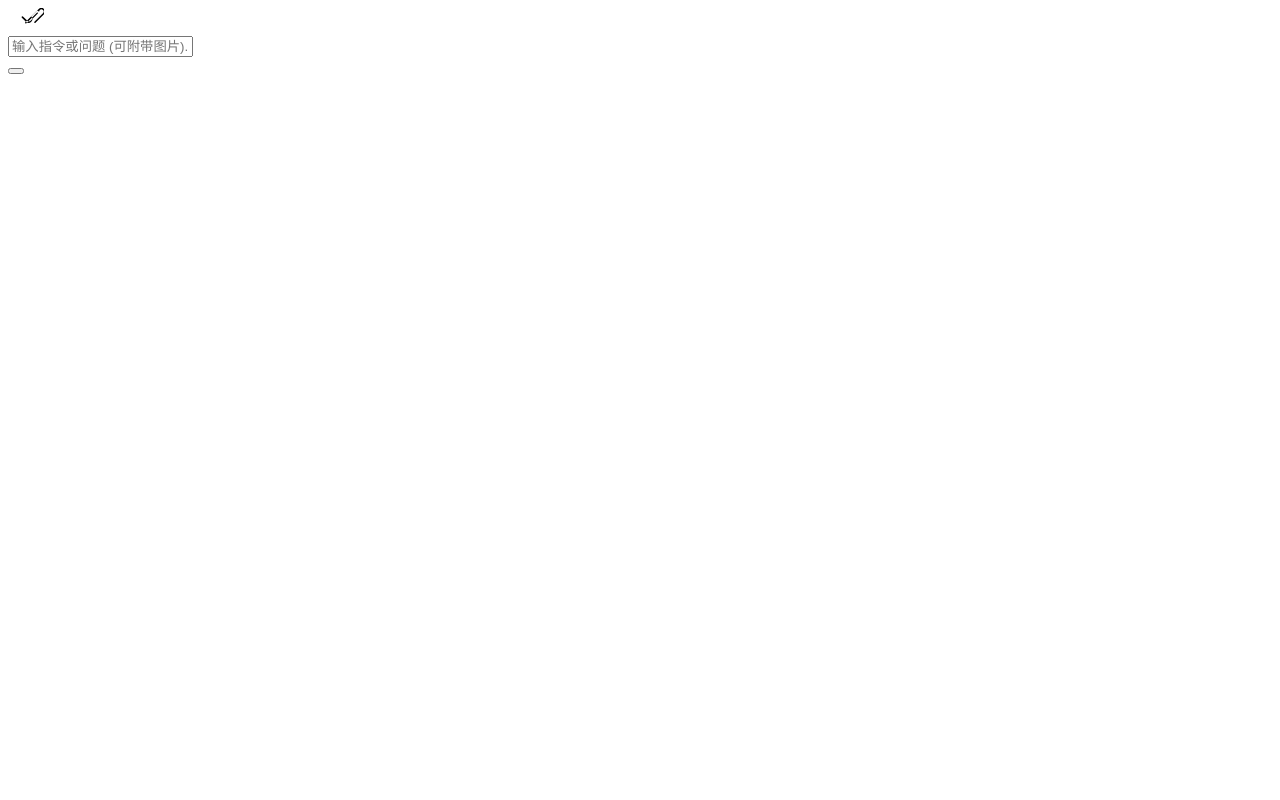
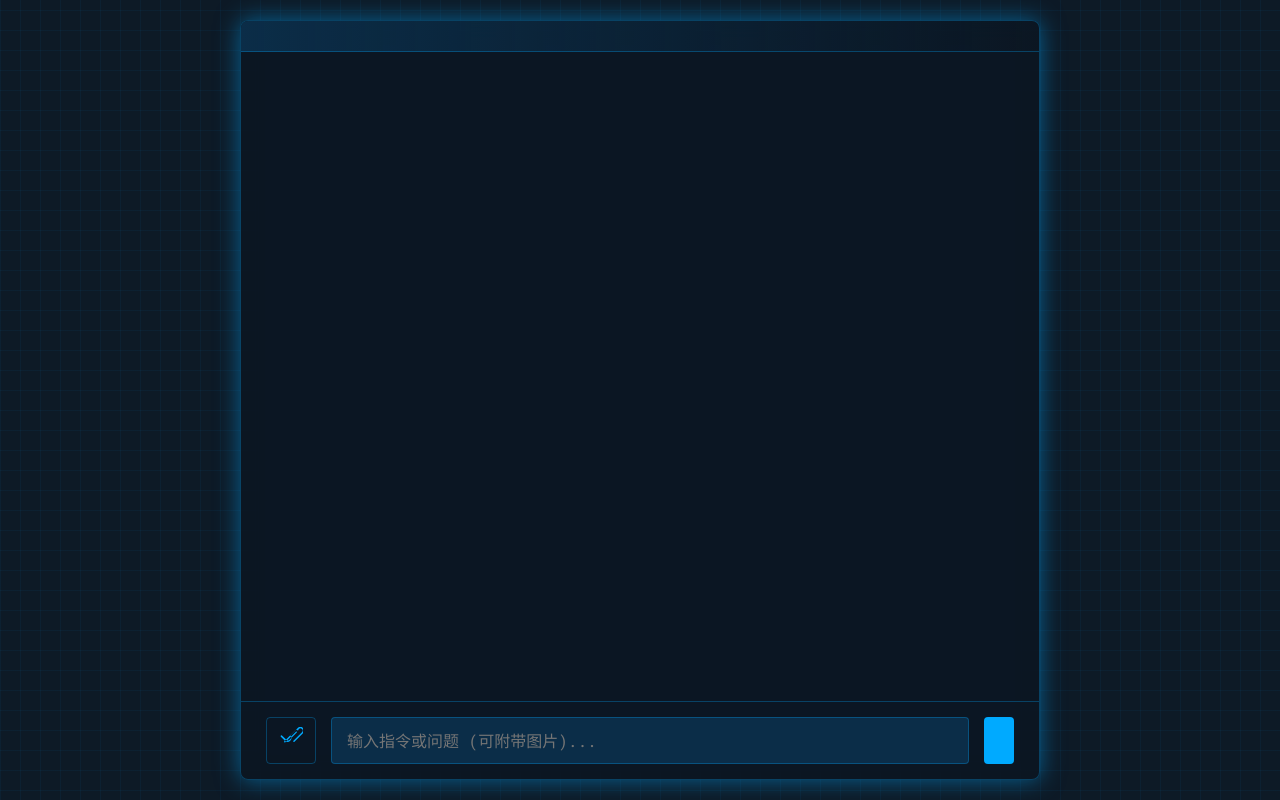
Before and after one commit to QuanZhouBuaa/fangningStudio, a website: page public/index.html in a window 1280 px wide. Drawn offline with nearby package versions, Linux system fonts and the light colour scheme.

Commit message:
Update style.css

```diff
--- a/public/style.css
+++ b/public/style.css
@@ -1,4 +1,226 @@
-/* --- 在 style.css 文件末尾添加 --- */
+/* --- CSS 变量定义 --- */
+:root {
+    --bg-color: #0d1a26;
+    --primary-color: #00aaff;
+    --secondary-color: #0b2d48;
+    --text-color: #e6f1ff;
+    --bot-msg-bg: rgba(13, 38, 62, 0.8);
+    --user-msg-bg: rgba(0, 99, 153, 0.8);
+    --border-color: rgba(0, 170, 255, 0.3);
+    --glow-color: rgba(0, 170, 255, 0.5);
+}
+
+/* --- 基础和背景 --- */
+* {
+    box-sizing: border-box;
+    margin: 0;
+    padding: 0;
+}
+
+body {
+    font-family: 'Roboto Mono', monospace;
+    background-color: var(--bg-color);
+    color: var(--text-color);
+    display: flex;
+    justify-content: center;
+    align-items: center;
+    height: 100vh;
+    overflow: hidden;
+}
+
+#background-animation {
+    position: fixed;
+    top: 0;
+    left: 0;
+    width: 100%;
+    height: 100%;
+    background-image:
+        linear-gradient(rgba(0, 170, 255, 0.05) 1px, transparent 1px),
+        linear-gradient(90deg, rgba(0, 170, 255, 0.05) 1px, transparent 1px);
+    background-size: 20px 20px;
+    z-index: -1;
+    animation: pan-background 60s linear infinite;
+}
+
+@keyframes pan-background {
+    0% { background-position: 0 0; }
+    100% { background-position: 1200px 600px; }
+}
+
+/* --- 聊天容器 --- */
+.chat-container {
+    width: 90%;
+    max-width: 800px;
+    height: 95vh;
+    background-color: rgba(11, 22, 34, 0.75);
+    backdrop-filter: blur(10px);
+    border: 1px solid var(--border-color);
+    border-radius: 8px;
+    box-shadow: 0 0 25px var(--glow-color);
+    display: flex;
+    flex-direction: column;
+    overflow: hidden;
+}
+
+/* --- 聊天头部 --- */
+.chat-header {
+    display: flex;
+    justify-content: space-between;
+    align-items: center;
+    padding: 15px 25px;
+    border-bottom: 1px solid var(--border-color);
+    background: linear-gradient(to right, var(--secondary-color), transparent);
+}
+.header-title h1 {
+    font-size: 1.2em;
+    color: var(--primary-color);
+    text-shadow: 0 0 5px var(--glow-color);
+}
+.header-title p {
+    font-size: 0.7em;
+    opacity: 0.7;
+    text-transform: uppercase;
+}
+.system-status {
+    display: flex;
+    align-items: center;
+    gap: 8px;
+    font-size: 0.8em;
+    color: #39ff14;
+}
+.status-light {
+    width: 10px;
+    height: 10px;
+    background-color: #39ff14;
+    border-radius: 50%;
+    box-shadow: 0 0 10px #39ff14;
+    animation: pulse 1.5s infinite;
+}
+@keyframes pulse {
+    0% { opacity: 1; }
+    50% { opacity: 0.5; }
+    100% { opacity: 1; }
+}
+
+
+/* --- 聊天消息区域 --- */
+.chat-box {
+    flex-grow: 1;
+    padding: 20px;
+    overflow-y: auto;
+    display: flex;
+    flex-direction: column;
+    gap: 20px;
+}
+
+.chat-box::-webkit-scrollbar {
+    width: 8px;
+}
+.chat-box::-webkit-scrollbar-track {
+    background: transparent;
+}
+.chat-box::-webkit-scrollbar-thumb {
+    background-color: var(--primary-color);
+    border-radius: 4px;
+    border: 2px solid transparent;
+    background-clip: content-box;
+}
+
+.message {
+    max-width: 85%;
+    padding: 12px 18px;
+    line-height: 1.6;
+    word-wrap: break-word;
+    border-radius: 4px;
+    position: relative;
+    animation: fadeIn 0.5s ease;
+}
+@keyframes fadeIn {
+    from { opacity: 0; transform: translateY(10px); }
+    to { opacity: 1; transform: translateY(0); }
+}
+
+.user-message {
+    background-color: var(--user-msg-bg);
+    align-self: flex-end;
+    border-right: 2px solid var(--primary-color);
+}
+
+.bot-message {
+    background-color: var(--bot-msg-bg);
+    align-self: flex-start;
+    border-left: 2px solid var(--text-color);
+    display: flex;
+    align-items: flex-start;
+    gap: 15px;
+}
+.bot-avatar {
+    padding-top: 5px;
+    opacity: 0.8;
+}
+
+.thinking .cursor {
+    display: inline-block;
+    width: 10px;
+    height: 1.2em;
+    background-color: var(--primary-color);
+    animation: blink 1s step-end infinite;
+}
+@keyframes blink {
+  from, to { background-color: transparent }
+  50% { background-color: var(--primary-color); }
+}
+
+
+/* --- 输入区域 --- */
+.chat-input-area {
+    padding: 15px 25px;
+    border-top: 1px solid var(--border-color);
+}
+#chat-form {
+    display: flex;
+    gap: 15px;
+}
+.input-wrapper {
+    flex-grow: 1;
+    position: relative;
+}
+#user-input {
+    width: 100%;
+    background-color: var(--secondary-color);
+    border: 1px solid var(--border-color);
+    border-radius: 4px;
+    padding: 12px 15px;
+    font-family: 'Roboto Mono', monospace;
+    color: var(--text-color);
+    font-size: 1em;
+    transition: all 0.3s ease;
+}
+#user-input:focus {
+    outline: none;
+    border-color: var(--primary-color);
+    box-shadow: 0 0 15px var(--glow-color);
+}
+
+#send-btn {
+    background-color: var(--primary-color);
+    border: none;
+    border-radius: 4px;
+    padding: 0 15px;
+    cursor: pointer;
+    color: var(--bg-color);
+    transition: all 0.3s ease;
+}
+#send-btn:hover {
+    box-shadow: 0 0 15px var(--glow-color);
+    transform: scale(1.05);
+}
+#send-btn:disabled {
+    background-color: var(--secondary-color);
+    cursor: not-allowed;
+    box-shadow: none;
+    transform: none;
+}
 
 /* 图片预览区域 */
 .image-preview-area {
```
